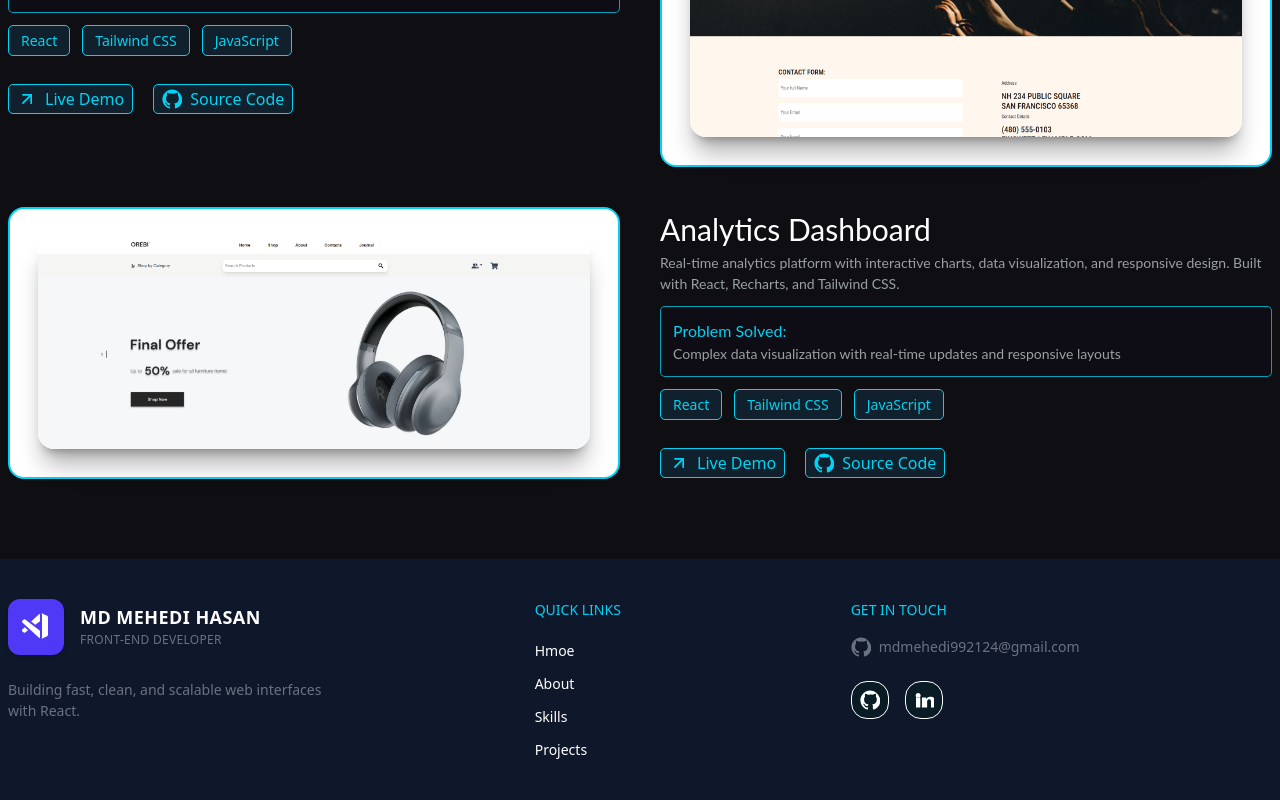
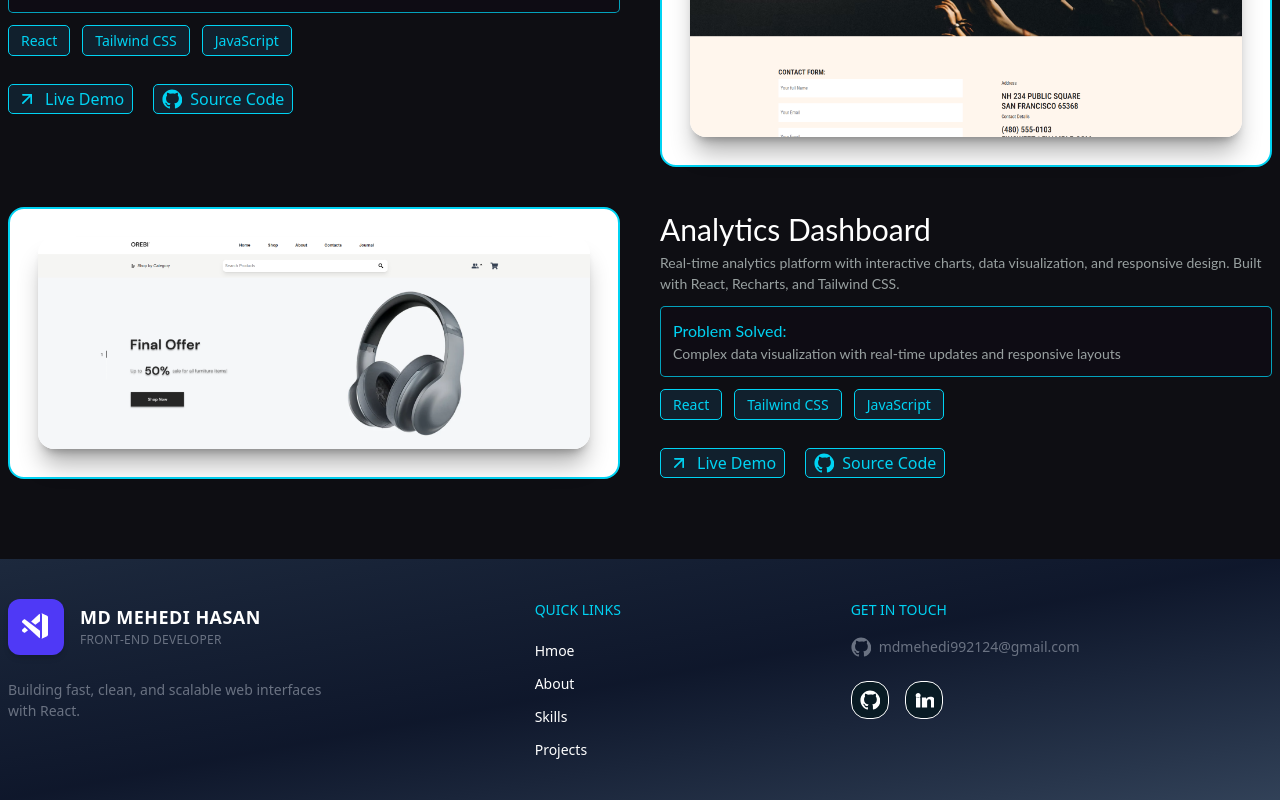
Before and after one commit to Mehedi43g/Portfolio-2026, a React (Vite) app: page / in a window 1280 px wide. Shown: the part 3198-3998 px from the top of the page. Built offline with nearby package versions, Linux system fonts and the light colour scheme.

Commit message:
footer part is ready

```diff
--- a/src/Commponents/Footer.jsx
+++ b/src/Commponents/Footer.jsx
@@ -29,7 +29,7 @@ const Footer = () => {
   </svg>
 );
   return (
-    <footer className='py-10 bg-slate-900 text-white overflow-hidden'>
+    <footer className='py-10  bg-linear-to-br from-slate-800 via-slate-900 to-slate-700 text-white overflow-hidden'>
       <Container>
         <div className="flex justify-between">
           <div className="w-4/12">
```
